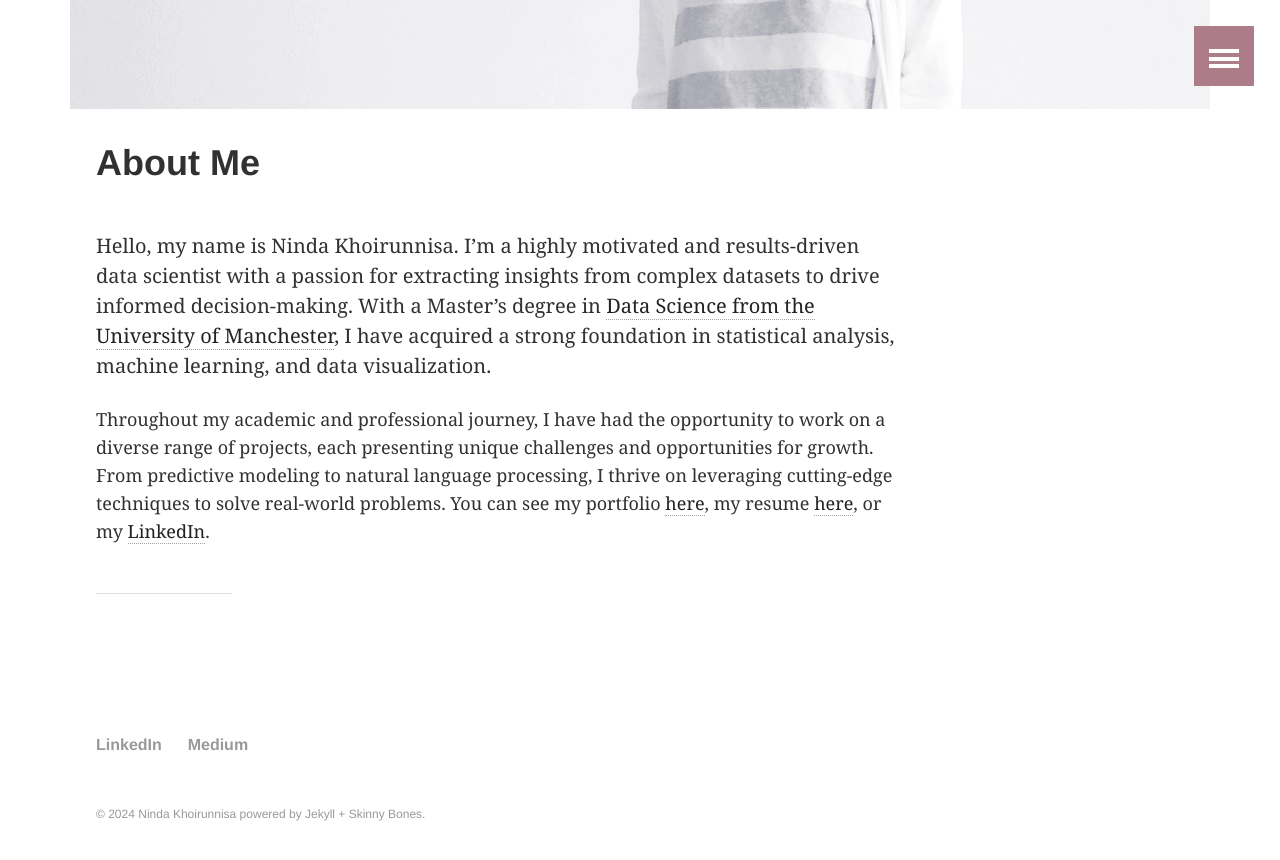
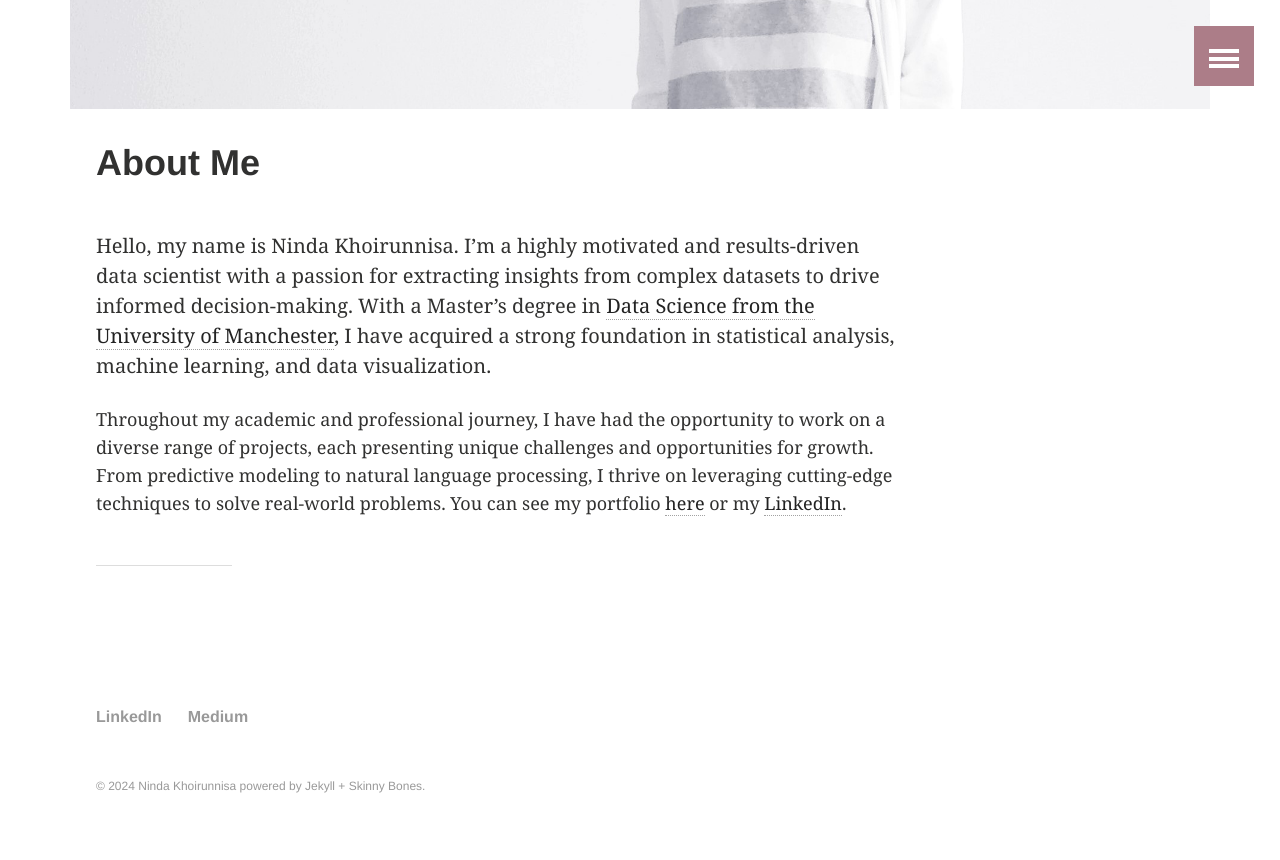
Before and after one commit to nindakhoirunnisa/nindakhoirunnisa.github.io, a Jekyll site: the page built from about.md, in a window 1280 px wide and 900 px high, scrolled down 644 px. Shown: the top 860 px of the window. Built offline with Jekyll 4.4.1, drawn with Linux system fonts in a browser that asks for light colours.

Commit message:
remove resume

```diff
--- a/about.md
+++ b/about.md
@@ -10,4 +10,4 @@ image:
 
 Hello, my name is Ninda Khoirunnisa. I'm a highly motivated and results-driven data scientist with a passion for extracting insights from complex datasets to drive informed decision-making. With a Master's degree in [Data Science from the University of Manchester](https://www.manchester.ac.uk/study/masters/courses/list/11552/msc-data-science-computer-science-data-informatics/), I have acquired a strong foundation in statistical analysis, machine learning, and data visualization.
 
-Throughout my academic and professional journey, I have had the opportunity to work on a diverse range of projects, each presenting unique challenges and opportunities for growth. From predictive modeling to natural language processing, I thrive on leveraging cutting-edge techniques to solve real-world problems. You can see my portfolio [here](/portofolio/), my resume [here](/resume.pdf), or my [LinkedIn](https://www.linkedin.com/in/ninda-khoirunnisa-136225150/).
+Throughout my academic and professional journey, I have had the opportunity to work on a diverse range of projects, each presenting unique challenges and opportunities for growth. From predictive modeling to natural language processing, I thrive on leveraging cutting-edge techniques to solve real-world problems. You can see my portfolio [here](/portofolio/) or my [LinkedIn](https://www.linkedin.com/in/ninda-khoirunnisa-136225150/).
```
Also changed, not shown: 1 other file.
